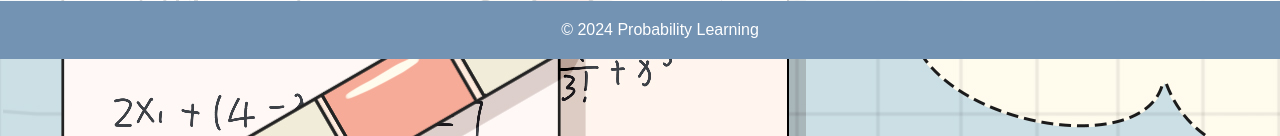
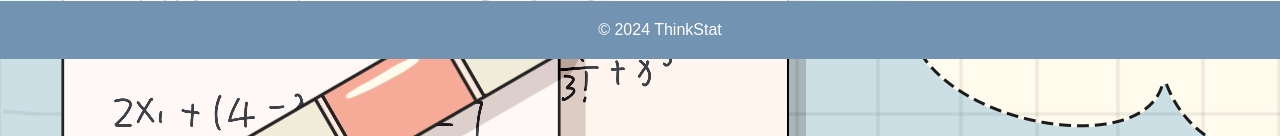
Before and after one commit to urx2me/ThinkStat, a Flask app: template templates/probability.html in a window 1280 px wide. Shown: the part 664-800 px from the top of the page. Run offline with Flask 3, Linux system fonts and the light colour scheme; the template is opened without the code that fills it, so the values that code supplies are empty.

Commit message:
Update probability.html

```diff
--- a/templates/probability.html
+++ b/templates/probability.html
@@ -317,7 +317,7 @@
     </div>
 
     <footer>
-        <p>&copy; 2024 Probability Learning</p>
+        <p>&copy; 2024 ThinkStat</p>
     </footer>
 
     <script>
```
